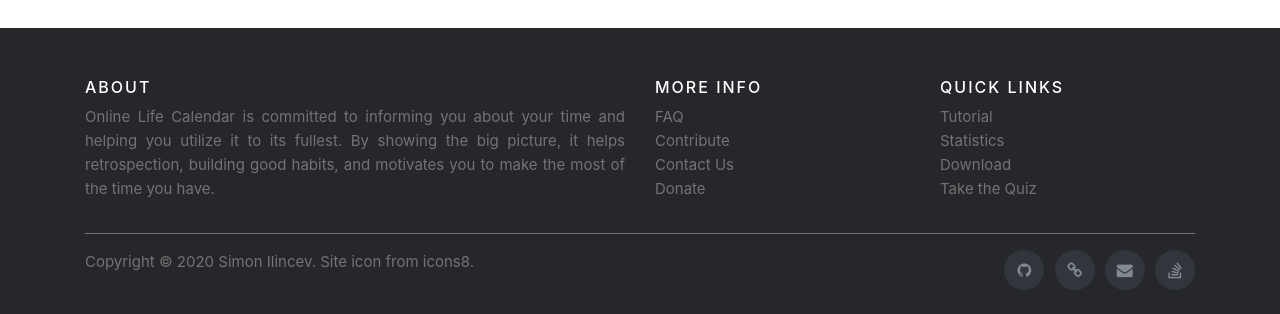
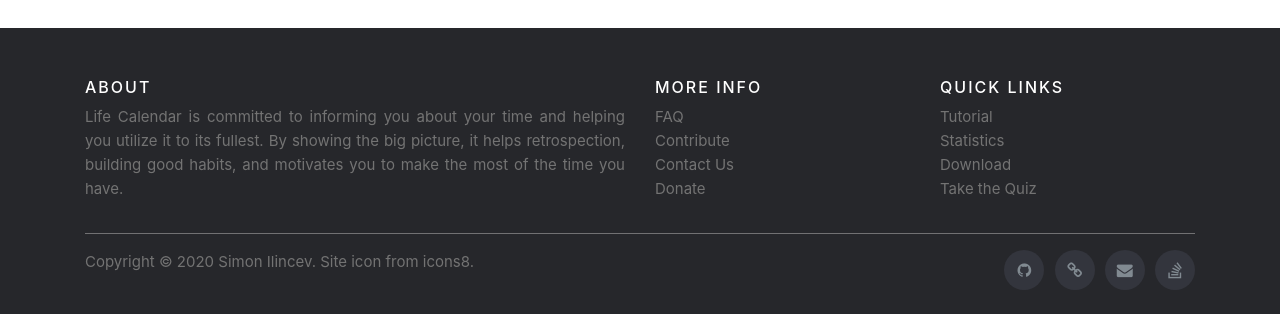
Before and after one commit to Destaq/life-calendar, a Python web app: template templates/403.html in a window 1280 px wide. Shown: the part 486-800 px from the top of the page. Run offline with Jinja, Linux system fonts and the light colour scheme; the template is opened without the code that fills it, so the values that code supplies are empty; some libraries are stand-ins or nearby versions.

Commit message:
reword site name to 'Life Calendar'

```diff
--- a/static/js/app.js
+++ b/static/js/app.js
@@ -90,7 +90,7 @@ async function runGetServer() {
     if (age_expectancy == null || birthdate_value == null || age_expectancy === 0 || birthdate_value === "") {
         // they need to head over to /quiz to find out!
         document.querySelector("#missingData").innerHTML = `
-        <p><strong>You haven't filled out your data!</strong> Please head over to the <a href="/quiz/">quiz page</a> to submit your life expectancy so that we can generate your life calendar.</p><p>You'll then be able to access your own calendar, similar to the one below!</p><img class="img-fluid rounded mx-auto d-block d-small" alt="Online Life Calendar home page preview" src="/static/images/videopreview.png" style="max-width: 80%">
+        <p><strong>You haven't filled out your data!</strong> Please head over to the <a href="/quiz/">quiz page</a> to submit your life expectancy so that we can generate your life calendar.</p><p>You'll then be able to access your own calendar, similar to the one below!</p><img class="img-fluid rounded mx-auto d-block d-small" alt="Life Calendar home page preview" src="/static/images/videopreview.png" style="max-width: 80%">
         `;
     } else {
         // TODO: if registered user, use XOR with data from DB
--- a/templates/base.html
+++ b/templates/base.html
@@ -91,7 +91,7 @@
             <div class="row">
                 <div class="col-sm-12 col-md-6">
                     <h6>About</h6>
-                    <p class="text-justify">Online Life Calendar is committed to informing you about your time and helping
+                    <p class="text-justify">Life Calendar is committed to informing you about your time and helping
                         you
                         utilize it to its fullest. By showing the big picture, it helps retrospection, building good
                         habits, and motivates you to
--- a/templates/statistics.html
+++ b/templates/statistics.html
@@ -2,7 +2,7 @@
 
 {% block page_info %}
 <title>Statistics - Life Calendar</title>
-<meta name="description" content="Online Life Calendar statistics page with useful and interesting data about your life and site usage.">
+<meta name="description" content="Life Calendar statistics page with useful and interesting data about your life and site usage.">
 {% endblock %}
 
 {% block content %}
```
Also changed, not shown: CONTRIBUTING.md (+2 -2 lines).
